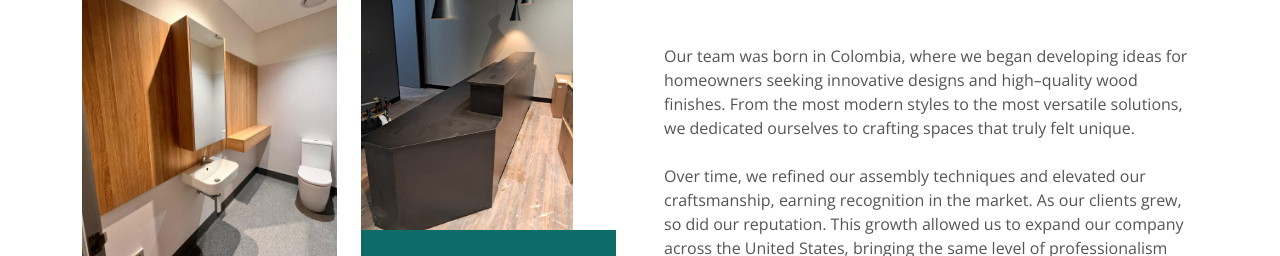
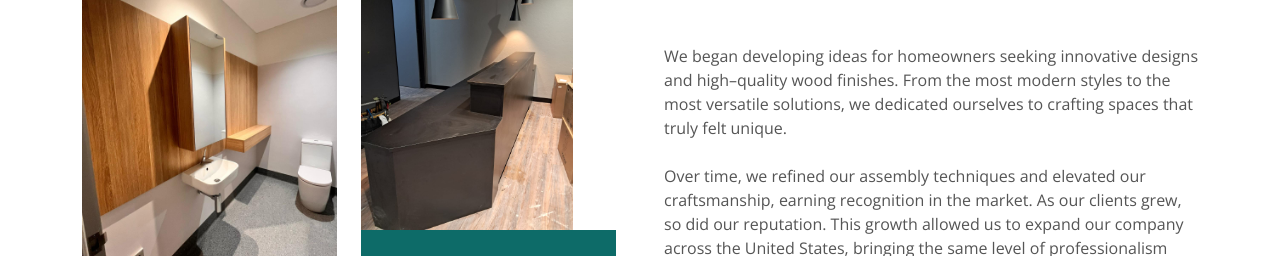
Before and after one commit to ericespinosadev1/Weinstallforyou, a plain HTML site: page about.html in a window 1280 px wide. Shown: the part 536-792 px from the top of the page. Drawn offline with nearby package versions, Linux system fonts and the light colour scheme.

Commit message:
Actualización en el about HTML

```diff
--- a/about.html
+++ b/about.html
@@ -114,7 +114,7 @@
                 <div class="col-lg-6 wow fadeIn" data-wow-delay="0.5s">
                     <h1 class="mb-5"><span class="text-uppercase text-primary bg-light px-2">History</span> of Our
                         Creation</h1>
-                    <p class="mb-4">Our team was born in Colombia, where we began developing ideas for homeowners seeking innovative designs and high–quality wood finishes. From the most modern styles to the most versatile solutions, we dedicated ourselves to crafting spaces that truly felt unique.</p>
+                    <p class="mb-4">We began developing ideas for homeowners seeking innovative designs and high–quality wood finishes. From the most modern styles to the most versatile solutions, we dedicated ourselves to crafting spaces that truly felt unique.</p>
                     <p class="mb-5">Over time, we refined our assembly techniques and elevated our craftsmanship, earning recognition in the market. As our clients grew, so did our reputation. This growth allowed us to expand our company across the United States, bringing the same level of professionalism and dedication to customers throughout the entire country.</p>
                     <div class="row g-3">
                         <div class="col-sm-6">
```
